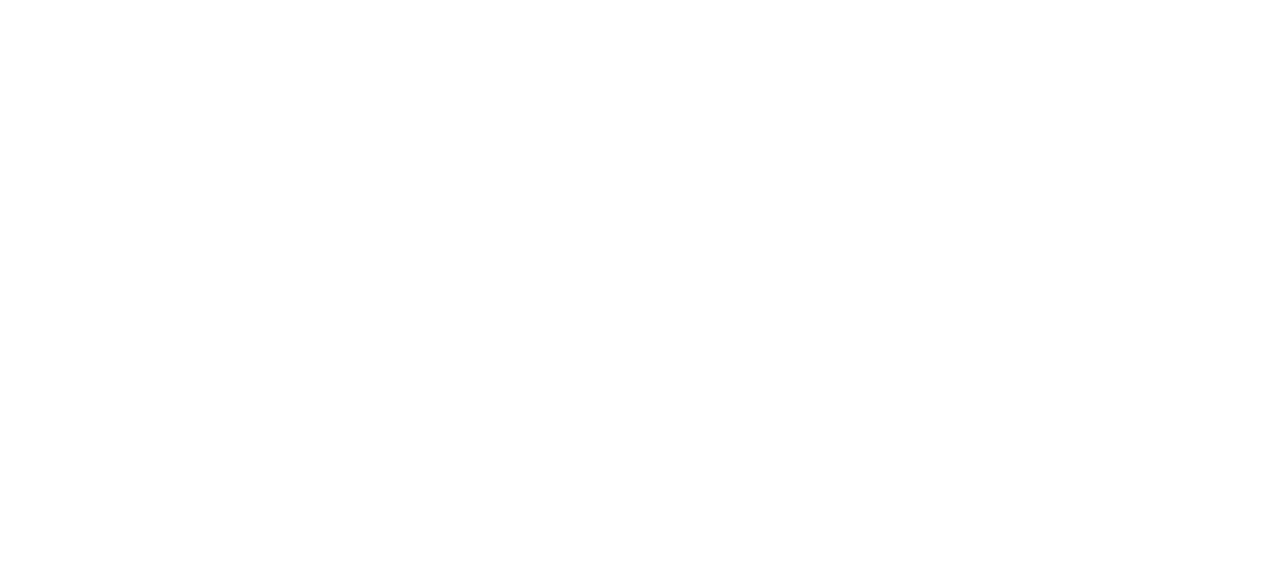
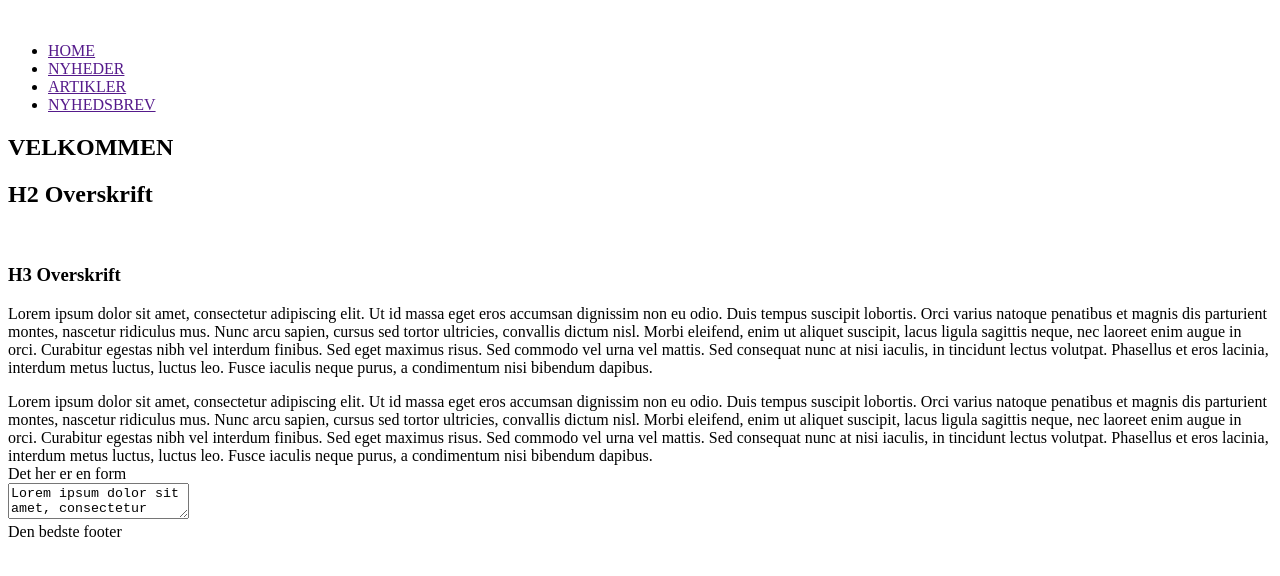
Before and after one commit to rts-cmk-wu09/bootcamp-html-1-bennihoej, a plain HTML site: page index.html in a window 1280 px wide. Drawn offline with Linux system fonts and the light colour scheme.

Commit message:
Added html tags & Lorem Ipsum

```diff
--- a/index.html
+++ b/index.html
@@ -7,8 +7,47 @@
     <meta name="viewport" content="width=device-width, initial-scale=1.0">
     <title>Document</title>
 </head>
+<div>
 
-<body>
-</body>
+    <body>
+        <header>
+            <img src="" alt="">
+            <nav>
+                <ul>
+                    <li> <a href="">HOME</a> </li>
+                    <li><a href="">NYHEDER</a> </li>
+                    <li> <a href="">ARTIKLER</a> </li>
+                    <li> <a href="">NYHEDSBREV</a> </li>
+                </ul>
+                <h1>VELKOMMEN</h1>
+            </nav>
+        </header>
+        <main>
+            <article>
+                <h2>H2 Overskrift</h2>
+                <img src="" alt="">
+                <figcaption></figcaption>
+            </article>
+            <section>
+                <h3>H3 Overskrift</h3>
+                <p><span>Lorem ipsum</span> dolor sit amet, consectetur adipiscing elit. Ut id massa eget eros accumsan dignissim non eu odio. Duis tempus suscipit lobortis. Orci varius natoque penatibus et magnis dis parturient montes, nascetur ridiculus
+                    mus. Nunc arcu sapien, cursus sed tortor ultricies, convallis dictum nisl. Morbi eleifend, enim ut aliquet suscipit, lacus ligula sagittis neque, nec laoreet enim augue in orci. Curabitur egestas nibh vel interdum finibus. Sed eget
+                    maximus risus. Sed commodo vel urna vel mattis. Sed consequat nunc at nisi iaculis, in tincidunt lectus volutpat. Phasellus et eros lacinia, interdum metus luctus, luctus leo. Fusce iaculis neque purus, a condimentum nisi bibendum
+                    dapibus. </p>
+                <aside>Lorem ipsum dolor sit amet, consectetur adipiscing elit. Ut id massa eget eros accumsan dignissim non eu odio. Duis tempus suscipit lobortis. Orci varius natoque penatibus et magnis dis parturient montes, nascetur ridiculus mus. Nunc arcu
+                    sapien, cursus sed tortor ultricies, convallis dictum nisl. Morbi eleifend, enim ut aliquet suscipit, lacus ligula sagittis neque, nec laoreet enim augue in orci. Curabitur egestas nibh vel interdum finibus. Sed eget maximus risus.
+                    Sed commodo vel urna vel mattis. Sed consequat nunc at nisi iaculis, in tincidunt lectus volutpat. Phasellus et eros lacinia, interdum metus luctus, luctus leo. Fusce iaculis neque purus, a condimentum nisi bibendum dapibus. </aside>
+            </section>
+            <div>
+                <form action="">Det her er en form</form>
+                <textarea>Lorem ipsum dolor sit amet, consectetur adipiscing elit. Ut id massa eget eros accumsan dignissim non eu odio. Duis tempus suscipit lobortis. Orci varius natoque penatibus et magnis dis parturient montes, nascetur ridiculus mus. Nunc arcu sapien, cursus sed tortor ultricies, convallis dictum nisl. Morbi eleifend, enim ut aliquet suscipit, lacus ligula sagittis neque, nec laoreet enim augue in orci. Curabitur egestas nibh vel interdum finibus. Sed eget maximus risus. Sed commodo vel urna vel mattis. Sed consequat nunc at nisi iaculis, in tincidunt lectus volutpat. Phasellus et eros lacinia, interdum metus luctus, luctus leo. Fusce iaculis neque purus, a condimentum nisi bibendum dapibus. </textarea>
+            </div>
+
+        </main>
+        <footer>
+            Den bedste footer
+        </footer>
+    </body>
+</div>
 
 </html>
```
